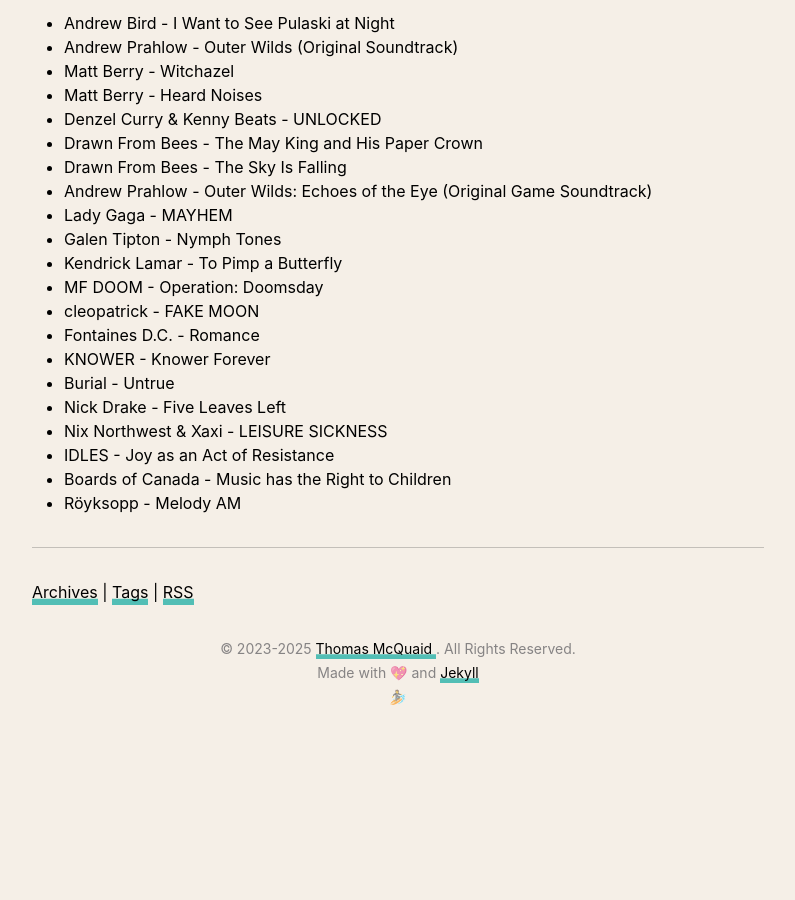
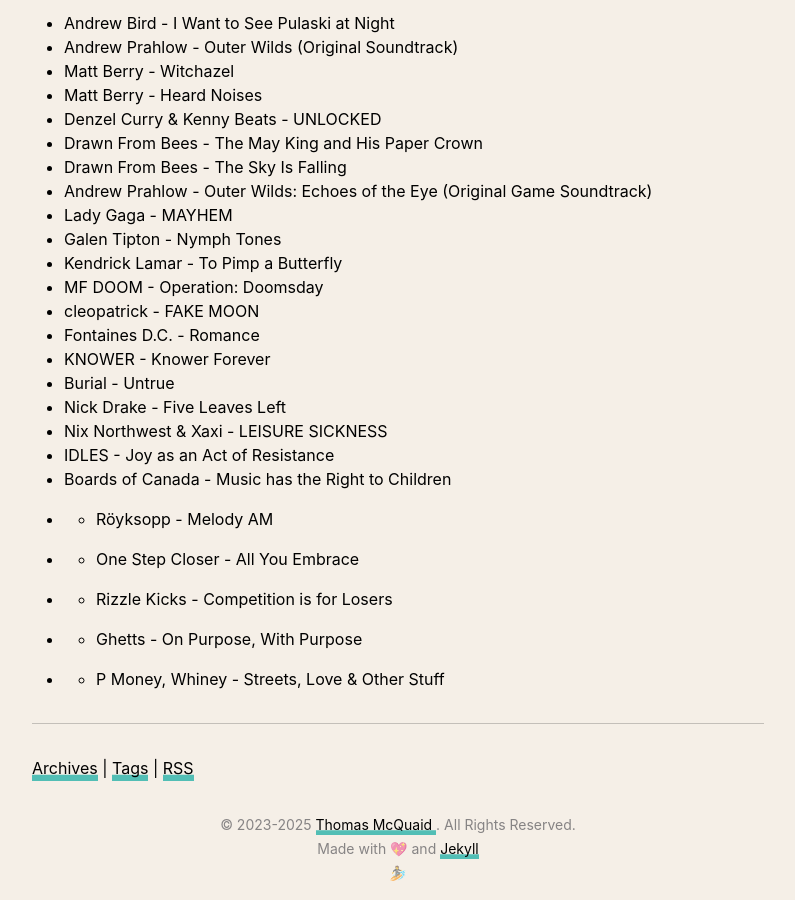
Before and after one commit to thomasmcquaidee/thomasmcquaidee.github.io, a Jekyll site: the page built from _posts/2025-01-21-listening-to-more-albums.md, in a window 1280 px wide and 900 px high, scrolled down 1309 px. Shown: the whole window, without its empty margins (242-1037 px from the left). Built offline with Jekyll 4.4.1, drawn with Linux system fonts in a browser that asks for light colours; before the commit the page ends 2033 px from its top, so only the background shows below that.

Commit message:
Update 2025-01-21-listening-to-more-albums.md

```diff
--- a/_posts/2025-01-21-listening-to-more-albums.md
+++ b/_posts/2025-01-21-listening-to-more-albums.md
@@ -67,4 +67,8 @@
 - Nix Northwest & Xaxi - LEISURE SICKNESS
 - IDLES - Joy as an Act of Resistance
 - Boards of Canada - Music has the Right to Children
-- Röyksopp - Melody AM
+- * Röyksopp - Melody AM
+- * One Step Closer - All You Embrace
+- * Rizzle Kicks - Competition is for Losers
+- * Ghetts - On Purpose, With Purpose
+- * P Money, Whiney - Streets, Love & Other Stuff
```
